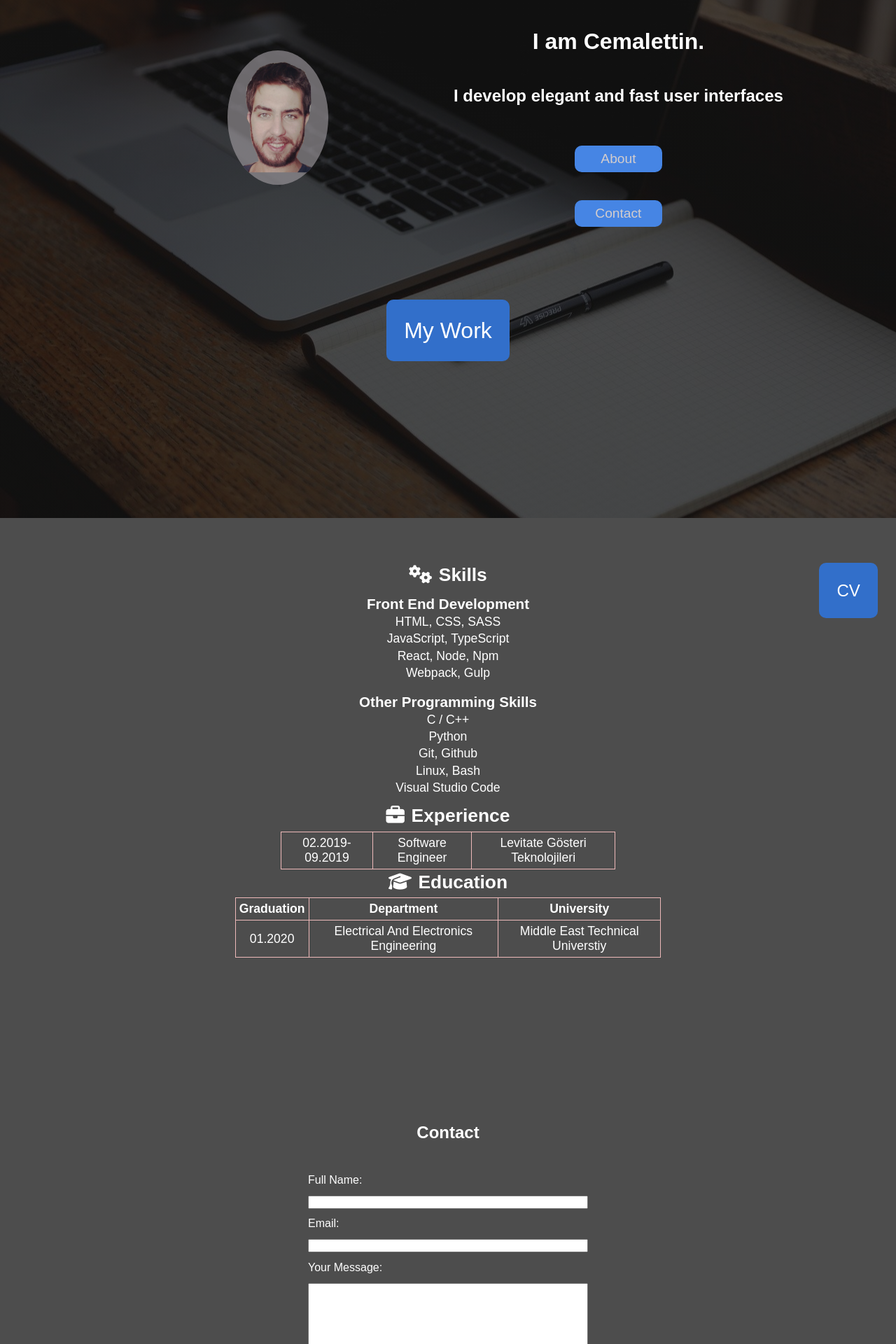
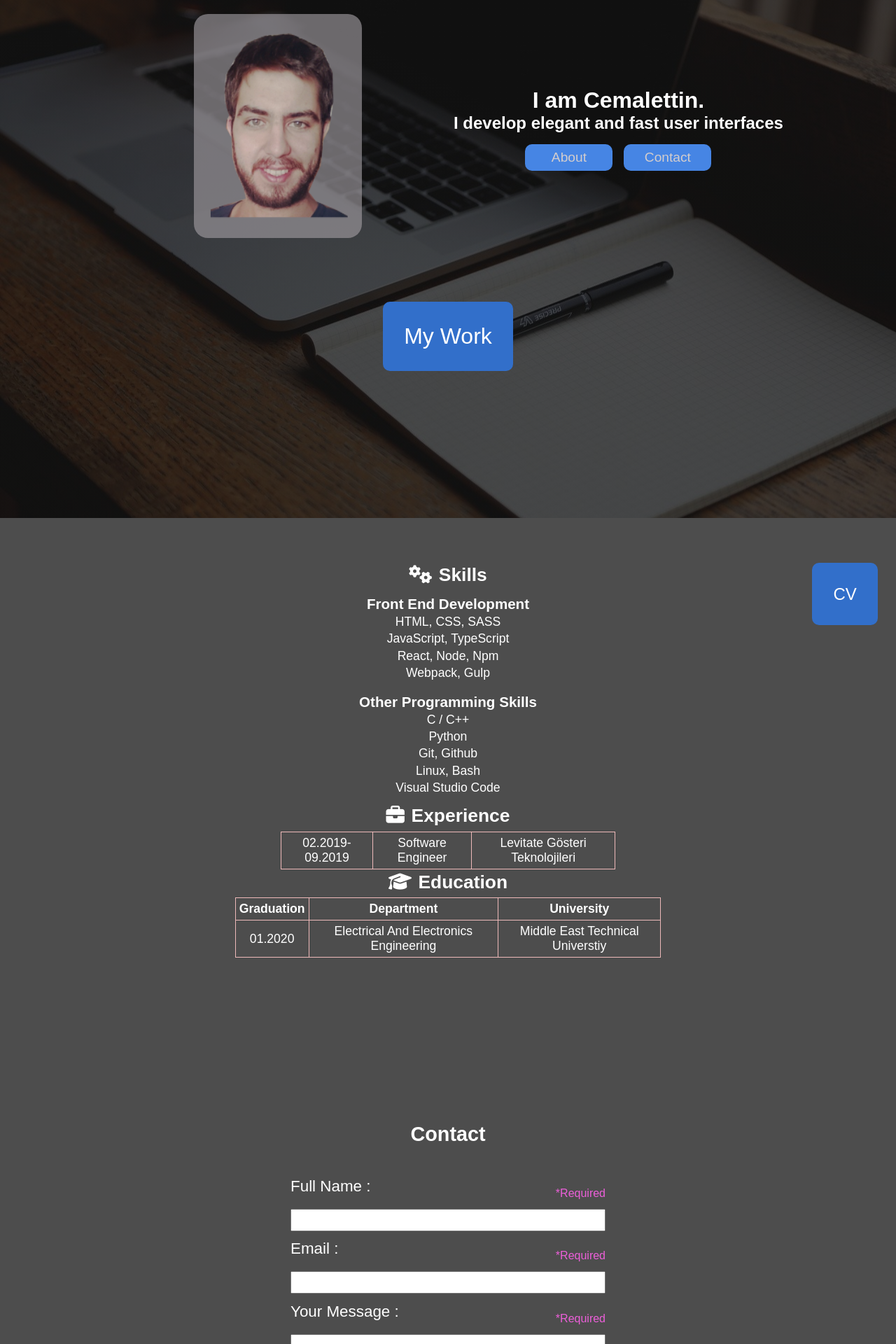
Before and after one commit to cmlttnts/cmlttnts.github.io, a React (Create React App) app: page / in a window 1280 px wide. Shown: the part 60-1980 px from the top of the page at 70% size. Built offline with nearby package versions, Linux system fonts and the light colour scheme.

Commit message:
changed grid system, paddings etc

```diff
--- a/src/Components/Contact/Contact.scss
+++ b/src/Components/Contact/Contact.scss
@@ -14,14 +14,15 @@
   height: 100vh;
   //Position
   //Margin, Padding
-  padding-top: 5rem;
+  padding-top: 1rem;
   //Transition, Animation
   h2 {
     margin-bottom: 2rem;
+    font-size: 1.8rem;
   }
   form {
     width: 80%;
-    max-width: 400px;
+    max-width: 450px;
   }
 
   label,
@@ -32,6 +33,24 @@
     margin-bottom: 0.8rem;
     width: 100%;
   }
+  label,
+  input {
+    height: 2rem;
+    font-size: 1.4rem;
+  }
+  label {
+    position: relative;
+  }
+
+  label::after {
+    content: "*Required";
+    position: absolute;
+    right: 0;
+    bottom: 0;
+    font-size: 1rem;
+    color: rgb(236, 95, 217);
+  }
+
   @include main.tablet {
     padding-top: 4rem;
   }
@@ -45,5 +64,10 @@
   //Position
   //Margin, Padding
   margin-top: 1rem;
+  padding: 2rem;
   //Transition, Animation
+
+  @include main.tablet {
+    font-size: 1.7rem;
+  }
 }
--- a/src/Components/Contact/Contact.tsx
+++ b/src/Components/Contact/Contact.tsx
@@ -22,12 +22,12 @@ const Contact = (/* { prop1, prop2 }: PropType */): JSX.Element => {
     <div className="Contact" id="contact">
       <h2>Contact</h2>
       <form className="contact-form" onSubmit={handleSubmit}>
-        <label htmlFor="fullname">Full Name: </label>
-        <input type="text" name="fullname" id="fullname" />
-        <label htmlFor="email">Email: </label>
-        <input type="email" name="email" id="email" />
-        <label htmlFor="message">Your Message: </label>
-        <textarea name="message" id="message" cols={30} rows={10}></textarea>
+        <label htmlFor="fullname">Full Name : </label>
+        <input type="text" name="fullname" id="fullname" maxLength={20} minLength={3} required />
+        <label htmlFor="email">Email : </label>
+        <input type="email" name="email" id="email" required />
+        <label htmlFor="message">Your Message : </label>
+        <textarea name="message" id="message" cols={30} rows={10} maxLength={350} minLength={5} required></textarea>
         <button className="ctaHomePri Submit" type="submit">Send</button>
       </form>
     </div>
--- a/src/Components/Home/Home.scss
+++ b/src/Components/Home/Home.scss
@@ -32,13 +32,19 @@
 
     @include main.tablet {
       justify-self: center;
+      grid-column: 2 / 3;
+    }
+  }
+
+  .ctaHomeSec {
+    @include main.tablet {
+      grid-column: 2 / 3;
     }
   }
 
   @include main.tablet {
     display: grid;
     grid-template-columns: 1fr 1fr;
-    grid-template-rows: repeat(4, 1fr);
     justify-content: center;
     align-items: center;
     padding-top: 2rem;
@@ -51,12 +57,12 @@
 .HeaderPic {
   //Colors, Fonts, Borders
   background-color: rgba(161, 156, 160, 0.8);
-  border-radius: 50%;
+  border-radius: 20px;
   //Display
   opacity: 0.8;
   //Diamensions
-  width: 18vh;
-  height: 24vh;
+  width: calc(24vw + 60px);
+  height: calc(32vw + 80px);
   max-width: 240px;
   max-height: 320px;
   //Position
@@ -65,7 +71,6 @@
   //Transition, Animation
   @include main.tablet {
     grid-column: 1 / 2;
-    grid-row: 1 / 5;
     justify-self: center;
   }
 }
@@ -74,11 +79,11 @@
   display: inline-block;
   position: relative;
   padding: 1rem;
-  margin-top: 4rem;
+  margin-top: 3rem;
   border-radius: 10px;
   @include main.tablet {
-    margin-top: 5%;
-    padding: 2%;
+    margin-top: calc(3% + 5px);
+    padding: calc(2% + 5px);
   }
 }
 
@@ -97,7 +102,7 @@
   display: inline-block;
   padding: 0.5rem;
   margin: 0.5rem;
-  margin-top: 2rem;
+  margin-top: 1rem;
   border-radius: 10px;
   @include main.tablet {
     width: 50%;
--- a/src/Components/Home/Home.tsx
+++ b/src/Components/Home/Home.tsx
@@ -11,10 +11,13 @@ const Home = (/* { prop1, prop2 }: PropType */): JSX.Element => {
     <div className="Home" id="home">
       <header className="Header">
         <img className="HeaderPic" src={picMid} alt="cemalettin taş profile" />
-        <h1>I am Cemalettin.</h1>
-        <h2>I develop elegant and fast user interfaces</h2>
-        <a className="ctaHomeSec" href="#about">About</a>
-        <a className="ctaHomeSec" href="#contact">Contact</a>
+        <div className="HeaderSec">
+          <h1>I am Cemalettin.</h1>
+          <h2>I develop elegant and fast user interfaces</h2>
+          <a className="ctaHomeSec" href="#about">About</a>
+          <a className="ctaHomeSec" href="#contact">Contact</a>
+
+        </div>
       </header>
       <a className="ctaHomePri" href="#projects">
         My Work
```
